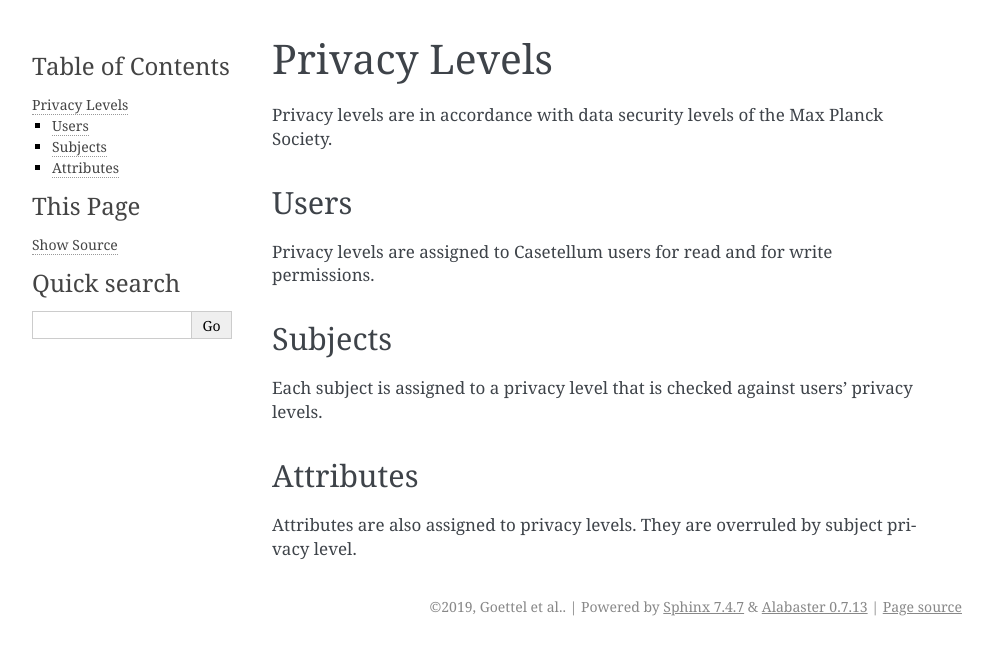
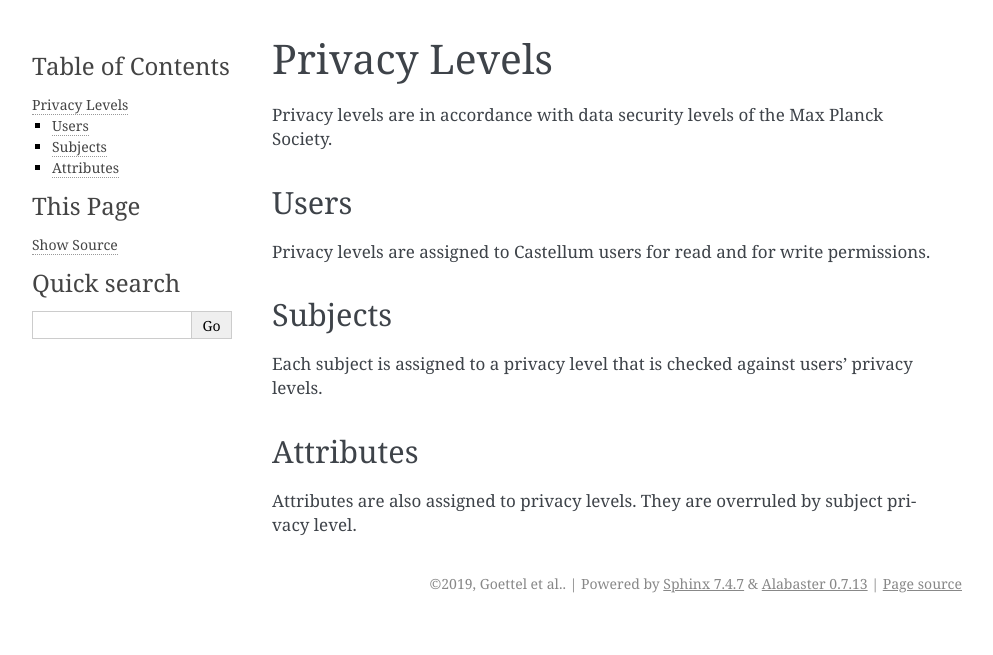
Before and after one commit to DouglasNeuroInformatics/castellum, a Sphinx documentation site: the page built from source/organizational/privacy-levels.rst, in a window 1280 px wide. Shown: the top 655 px of the page, without its empty margins (148-1141 px from the left). Built offline with Sphinx 7.4.7, drawn with Linux system fonts in a browser that asks for light colours.

Commit message:
add roles.rst; fix typo

```diff
--- a/source/organizational/privacy-levels.rst
+++ b/source/organizational/privacy-levels.rst
@@ -4,7 +4,7 @@ Privacy levels are in accordance with data security levels of the Max Planck Soc
 
 Users
 -----
-Privacy levels are assigned to Casetellum users for read and for write permissions.
+Privacy levels are assigned to Castellum users for read and for write permissions.
 
 Subjects
 --------
--- /dev/null
+++ b/source/organizational/roles.rst
@@ -0,0 +1,4 @@
+Roles
+=====
+
+Castellum comes with blueprints for roles that allow to separate views on data.
```
